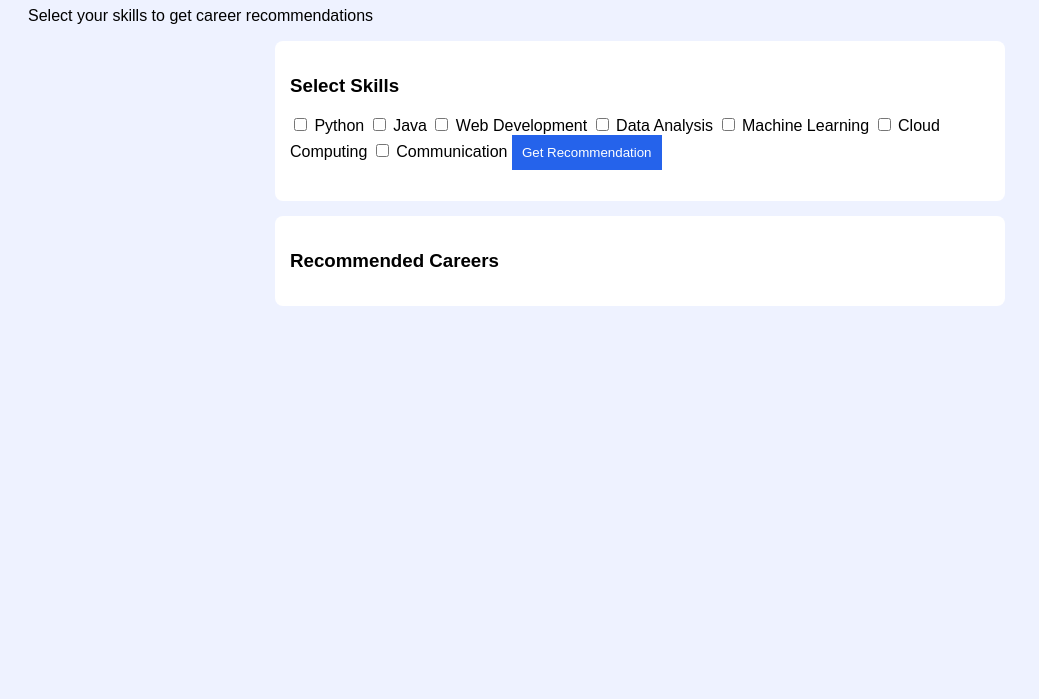
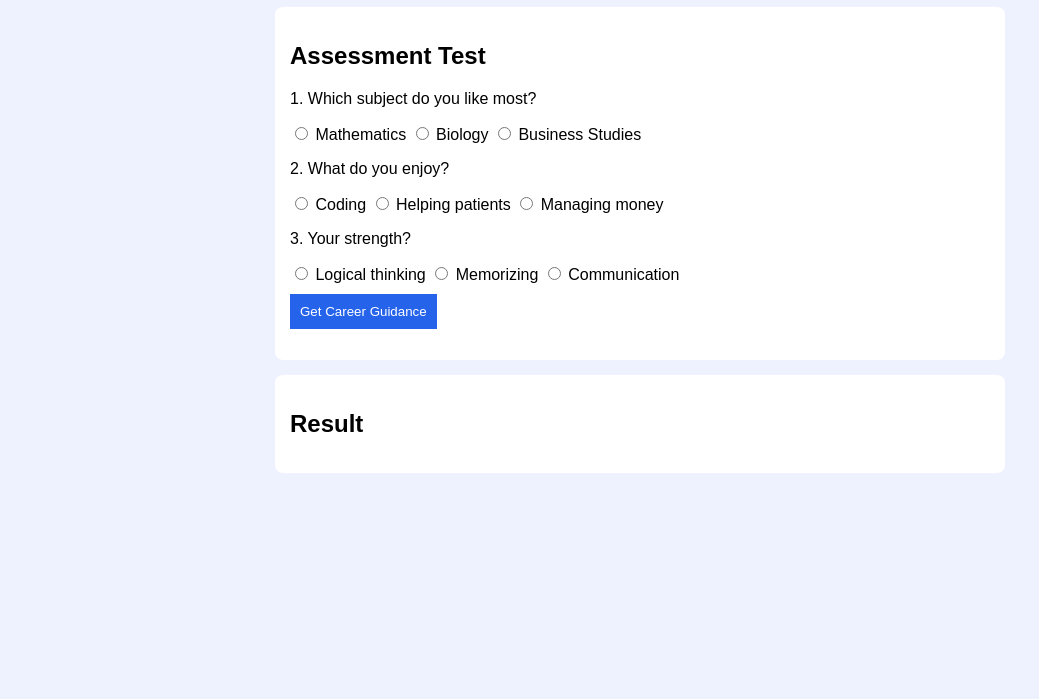
Before and after one commit to Sreemant-s/Career-Guidance-js, a plain HTML site: page index.html in a window 1280 px wide. Shown: the part 101-800 px from the top of the page, without its empty margins (0-1039 px from the left). Drawn offline with Linux system fonts and the light colour scheme.

Commit message:
Revise index.html for assessment test feature

```diff
--- a/index.html
+++ b/index.html
@@ -1,36 +1,44 @@
 <!DOCTYPE html>
-<html lang="en">
+<html>
 <head>
-    <meta charset="UTF-8">
-    <meta name="viewport" content="width=device-width, initial-scale=1.0">
 <title>Career Guidance System</title>
 <link rel="stylesheet" href="css/style.css">
 </head>
 <body>
 
-<div class="container">
-    <h1>Career Guidance System</h1>
-    <p>Select your skills to get career recommendations</p>
+<h1>Career Guidance & Assessment System</h1>
 
 <div class="card">
-        <h3>Select Skills</h3>
+<h2>Assessment Test</h2>
 
-        <label><input type="checkbox" value="Python"> Python</label>
-        <label><input type="checkbox" value="Java"> Java</label>
-        <label><input type="checkbox" value="Web"> Web Development</label>
-        <label><input type="checkbox" value="Data"> Data Analysis</label>
-        <label><input type="checkbox" value="ML"> Machine Learning</label>
-        <label><input type="checkbox" value="Cloud"> Cloud Computing</label>
-        <label><input type="checkbox" value="Comm"> Communication</label>
+<div class="q">
+<p>1. Which subject do you like most?</p>
+<label><input type="radio" name="q1" value="tech"> Mathematics</label>
+<label><input type="radio" name="q1" value="bio"> Biology</label>
+<label><input type="radio" name="q1" value="comm"> Business Studies</label>
+</div>
 
-        <button onclick="recommendCareer()">Get Recommendation</button>
+<div class="q">
+<p>2. What do you enjoy?</p>
+<label><input type="radio" name="q2" value="tech"> Coding</label>
+<label><input type="radio" name="q2" value="bio"> Helping patients</label>
+<label><input type="radio" name="q2" value="comm"> Managing money</label>
+</div>
+
+<div class="q">
+<p>3. Your strength?</p>
+<label><input type="radio" name="q3" value="tech"> Logical thinking</label>
+<label><input type="radio" name="q3" value="bio"> Memorizing</label>
+<label><input type="radio" name="q3" value="comm"> Communication</label>
+</div>
+
+<button onclick="evaluate()">Get Career Guidance</button>
 <p id="msg"></p>
 </div>
 
 <div class="card">
-        <h3>Recommended Careers</h3>
-        <ul id="result"></ul>
-    </div>
+<h2>Result</h2>
+<div id="result"></div>
 </div>
 
 <script src="js/app.js"></script>
```
Lines whose indentation alone changed are shown as unchanged.
